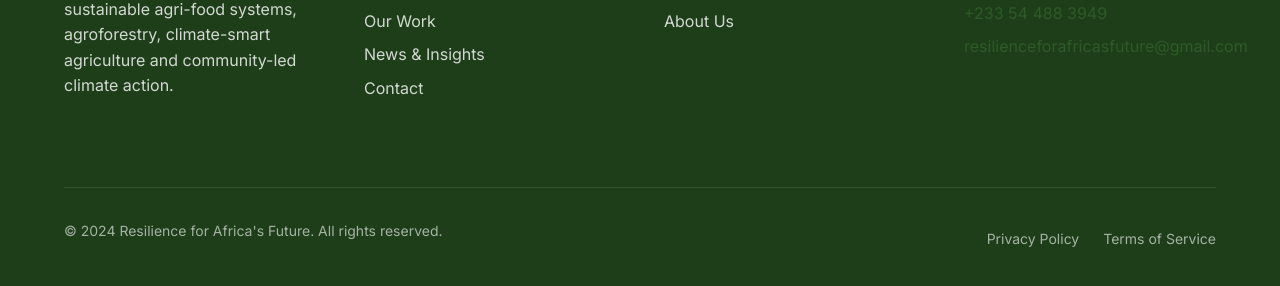
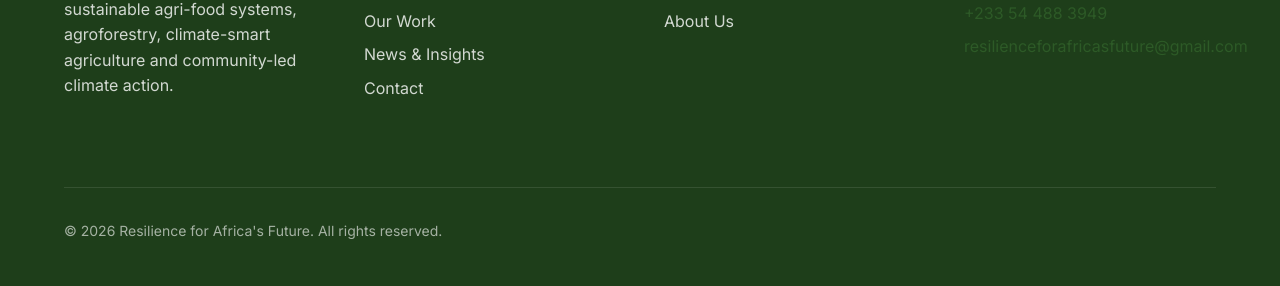
Before and after one commit to resilience4africa/rafo, a website: page public/insight-youth-food-systems.html in a window 1280 px wide. Shown: the part 3124-3410 px from the top of the page. Drawn offline with nearby package versions, Linux system fonts and the light colour scheme.

Commit message:
Remove placeholder legal links and update footer year

```diff
--- a/public/insight-youth-food-systems.html
+++ b/public/insight-youth-food-systems.html
@@ -166,11 +166,7 @@
 
             <div class="footer__bottom">
                 <div class="footer__copyright">
-                    <p>&copy; 2024 Resilience for Africa's Future. All rights reserved.</p>
-                </div>
-                <div class="footer__legal">
-                    <a href="#privacy">Privacy Policy</a>
-                    <a href="#terms">Terms of Service</a>
+                    <p>&copy; 2026 Resilience for Africa's Future. All rights reserved.</p>
                 </div>
             </div>
         </div>
```
